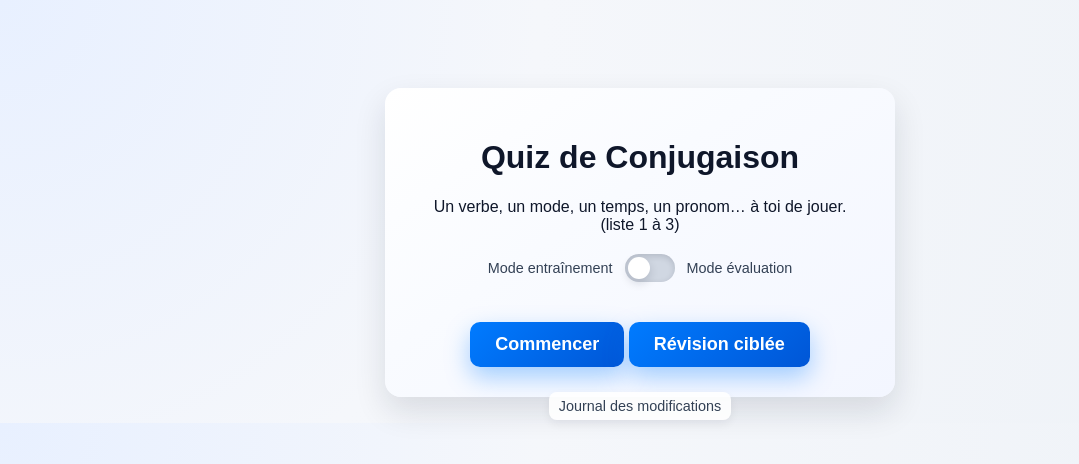
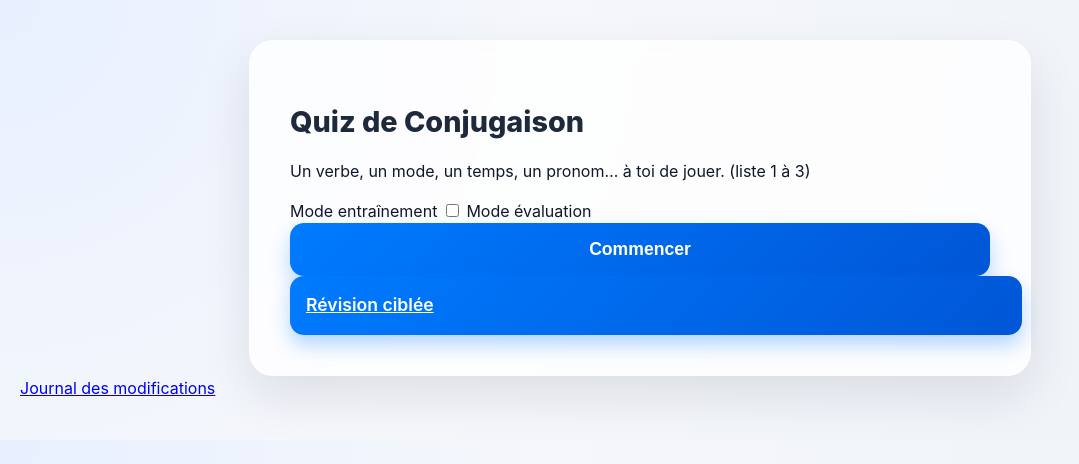
Before and after one commit to lemeilleurhackeur65645-cell/conjuguaisonv3, a Flask app: page / in a window 1280 px wide. Shown: the top 464 px of the page, without its empty margins (0-1079 px from the left). Run offline with Flask 3, Linux system fonts and the light colour scheme.

Commit message:
Update style.css

```diff
--- a/static/style.css
+++ b/static/style.css
@@ -1,307 +1,127 @@
+
 /* ============================================================
-   BASE — FIGMA REALISTIC + BLUE PREMIUM
-   (structure identique à ton ancien style.css)
+   GLOBAL & CONTAINERS
    ============================================================ */
-
 body {
-    font-family: Arial, sans-serif;
+    font-family: 'Inter', system-ui, -apple-system, sans-serif;
     background: radial-gradient(circle at top left, #e8f0ff, #f5f7fb 40%, #eef2f7 100%);
-    text-align: center;
-    padding-top: 80px;
     color: #0f172a;
+    margin: 0;
+    padding: 40px 20px;
+    line-height: 1.5;
 }
 
-/* Container principal */
 .container {
-    width: 450px;
+    max-width: 700px; /* Plus large pour les grilles de chips */
     margin: auto;
-    background: linear-gradient(145deg, #ffffff 0%, #f9fbff 40%, #f3f6ff 100%);
-    padding: 30px;
+    background: rgba(255, 255, 255, 0.8);
+    backdrop-filter: blur(10px);
+    padding: 40px;
+    border-radius: 24px;
+    border: 1px solid rgba(255, 255, 255, 0.5);
+    box-shadow: 0 20px 50px rgba(15, 23, 42, 0.1);
+}
+
+h1 { font-size: 1.8rem; font-weight: 800; margin-bottom: 8px; color: #1e293b; }
+.intro { color: #64748b; margin-bottom: 32px; font-size: 0.95rem; }
+
+/* ============================================================
+   SECTIONS & LOCK LOGIC
+   ============================================================ */
+.section {
+    margin-bottom: 24px;
+    padding: 24px;
+    background: #ffffff;
     border-radius: 16px;
-    box-shadow: 0 14px 32px rgba(15, 23, 42, 0.12);
+    border: 1px solid #e2e8f0;
+    transition: all 0.3s ease;
+}
+
+.section h2 {
+    font-size: 1rem;
+    font-weight: 700;
+    margin: 0 0 16px 0;
+    text-transform: uppercase;
+    letter-spacing: 0.05em;
+    color: #475569;
+}
+
+.section.disabled {
+    opacity: 0.4;
+    pointer-events: none;
+    filter: grayscale(0.8);
+    transform: scale(0.98);
 }
 
 /* ============================================================
-   BOUTON PRINCIPAL — FIGMA PREMIUM
+   CHIPS PREMIUM
    ============================================================ */
-
-.btn {
-    display: inline-block;
-    margin-top: 20px;
-    padding: 12px 25px;
-    background: linear-gradient(135deg, #007bff, #0056d6);
-    color: white;
-    text-decoration: none;
-    border-radius: 10px;
-    font-size: 18px;
-    border: none;
-    cursor: pointer;
-    font-weight: 600;
-    box-shadow: 0 10px 24px rgba(0, 123, 255, 0.35);
-    transition: transform 0.15s ease, box-shadow 0.15s ease, background 0.2s ease;
+.chips {
+    display: flex;
+    flex-wrap: wrap;
+    gap: 8px;
+    justify-content: flex-start;
 }
 
-.btn:hover {
-    background: linear-gradient(135deg, #0066e6, #0040a8);
-    box-shadow: 0 14px 32px rgba(0, 86, 214, 0.45);
-    transform: translateY(-2px);
+.chip {
+    position: relative;
+    padding: 10px 18px;
+    background: #f8fafc;
+    border: 1px solid #e2e8f0;
+    border-radius: 12px;
+    cursor: pointer;
+    font-size: 0.9rem;
+    font-weight: 500;
+    color: #334155;
+    transition: all 0.2s cubic-bezier(0.4, 0, 0.2, 1);
+    user-select: none;
+}
+
+.chip:hover {
+    background: #f1f5f9;
+    border-color: #cbd5e1;
+    transform: translateY(-1px);
+}
+
+.chip input { position: absolute; opacity: 0; pointer-events: none; }
+
+/* État Actif */
+.chip.active {
+    background: linear-gradient(135deg, #007bff, #0056d6);
+    color: #ffffff;
+    border-color: transparent;
+    box-shadow: 0 8px 16px rgba(0, 123, 255, 0.3);
+    transform: scale(0.96);
 }
 
 /* ============================================================
-   INPUTS — FIGMA REALISTIC
+   BOUTONS & FOOTER
    ============================================================ */
-
-input {
-    width: 80%;
-    padding: 12px;
-    margin-top: 20px;
-    font-size: 18px;
-    border-radius: 10px;
-    border: 1px solid #d0d7e2;
-    background: #ffffff;
-    box-shadow: 0 4px 10px rgba(15, 23, 42, 0.06);
+.btn {
+    display: block;
+    width: 100%;
+    padding: 16px;
+    background: linear-gradient(135deg, #007bff, #0056d6);
+    color: white;
+    border: none;
+    border-radius: 14px;
+    font-size: 1.1rem;
+    font-weight: 600;
+    cursor: pointer;
+    box-shadow: 0 10px 20px rgba(0, 123, 255, 0.3);
     transition: 0.2s;
 }
 
-input[name="reponse"] {
-    text-align: center;
+.btn:hover:not(:disabled) {
+    transform: translateY(-2px);
+    box-shadow: 0 14px 28px rgba(0, 123, 255, 0.4);
 }
 
-input[name="reponse"]:focus {
-    outline: none;
-    border-color: #007bff;
-    box-shadow: 0 0 0 3px rgba(0, 123, 255, 0.25);
+.back-button {
+    display: block;
+    text-align: center;
+    margin-top: 20px;
+    color: #64748b;
+    text-decoration: none;
+    font-size: 0.9rem;
 }
-
-/* ============================================================
-   LIENS / MENU
-   ============================================================ */
-
-.menu-link {
-    font-size: 0.9rem;
-    color: #334155;
-    text-decoration: none;
-    background: rgba(255, 255, 255, 0.9);
-    padding: 6px 10px;
-    border-radius: 8px;
-    box-shadow: 0 4px 10px rgba(15, 23, 42, 0.06);
-    transition: opacity 0.2s, color 0.2s;
-}
-
-.menu-link:hover {
-    opacity: 1;
-    color: #000;
-}
-
-/* Bouton retour */
-.back-button {
-    display: inline-block;
-    margin-top: 30px;
-    padding: 10px 18px;
-    background: #f1f5f9;
-    border-radius: 8px;
-    color: #333;
-    text-decoration: none;
-    font-weight: 500;
-    transition: background 0.2s, color 0.2s;
-}
-
-.back-button:hover {
-    background: #e2e8f0;
-    color: #000;
-}
-
-/* ============================================================
-   CHIPS — FIGMA REALISTIC
-   ============================================================ */
-
-.chips {
-    display: flex;
-    flex-wrap: wrap;
-    gap: 12px;
-    justify-content: center;
-}
-
-.chip {
-    display: inline-flex;
-    align-items: center;
-    justify-content: center;
-    min-width: 140px;
-    padding: 10px 16px;
-    border-radius: 999px;
-    border: 1px solid #d0d7e2;
-    cursor: pointer;
-    font-size: 0.95rem;
-    background: #ffffff;
-    box-shadow: 0 4px 10px rgba(15, 23, 42, 0.06);
-    transition: 0.15s;
-}
-
-.chip.active {
-    background: linear-gradient(135deg, #007bff, #0056d6);
-    color: #fff;
-    border-color: transparent;
-    box-shadow: 0 10px 24px rgba(0, 123, 255, 0.35);
-}
-
-/* ============================================================
-   INTERRUPTEUR — FIGMA REALISTIC
-   ============================================================ */
-
-.switch-container {
-    display: flex;
-    justify-content: center;
-    align-items: center;
-    gap: 12px;
-    margin: 20px 0;
-}
-
-.switch-label {
-    font-size: 0.9rem;
-    color: #334155;
-}
-
-.switch {
-    position: relative;
-    width: 50px;
-    height: 28px;
-}
-
-.switch input {
-    opacity: 0;
-    width: 0;
-    height: 0;
-}
-
-.slider {
-    position: absolute;
-    cursor: pointer;
-    inset: 0;
-    background: #d0d7e2;
-    border-radius: 28px;
-    transition: 0.3s;
-    box-shadow: inset 0 2px 6px rgba(15, 23, 42, 0.15);
-}
-
-.slider:before {
-    content: "";
-    position: absolute;
-    height: 22px;
-    width: 22px;
-    left: 3px;
-    bottom: 3px;
-    background: #ffffff;
-    border-radius: 50%;
-    box-shadow: 0 4px 10px rgba(15, 23, 42, 0.15);
-    transition: 0.3s;
-}
-
-input:checked + .slider {
-    background: linear-gradient(135deg, #007bff, #0056d6);
-}
-
-input:checked + .slider:before {
-    transform: translateX(22px);
-}
-
-/* ============================================================
-   TIMER — FIGMA REALISTIC
-   ============================================================ */
-
-.timer {
-    font-size: 1.1rem;
-    font-weight: 600;
-    color: #b30000;
-    margin-bottom: 15px;
-}
-
-.timer-box {
-    background: #ffe5e5;
-    color: #c0392b;
-    padding: 14px 26px;
-    border-radius: 14px;
-    font-size: 30px;
-    font-weight: 700;
-    display: inline-block;
-    box-shadow: 0 6px 16px rgba(192, 57, 43, 0.25);
-}
-
-/* Animation */
-@keyframes timer-pulse {
-    0% { transform: scale(1); }
-    50% { transform: scale(1.05); }
-    100% { transform: scale(1); }
-}
-
-.timer-warning {
-    animation: timer-pulse 0.8s ease-in-out infinite;
-}
-
-/* ============================================================
-   PROGRESS BAR — FIGMA REALISTIC
-   ============================================================ */
-
-.progress-container {
-    width: 100%;
-    height: 10px;
-    background: #e2e8f0;
-    border-radius: 6px;
-    overflow: hidden;
-    margin: 10px 0 5px 0;
-}
-
-.progress-bar {
-    height: 100%;
-    background: linear-gradient(90deg, #007bff, #0056d6);
-    transition: width 0.3s ease;
-}
-
-/* ============================================================
-   BILAN / ANALYSE / ERREURS
-   ============================================================ */
-
-.question-text {
-    font-size: 1.4rem;
-    font-weight: 600;
-    margin-bottom: 20px;
-}
-
-.bilan-title,
-.analyse-title {
-    font-size: 1.3rem;
-    margin-top: 25px;
-    margin-bottom: 10px;
-    color: #1e293b;
-    font-weight: 700;
-}
-
-.bilan-item,
-.erreur-item,
-.analyse-item {
-    margin-bottom: 6px;
-    color: #334155;
-}
-
-.suggestion {
-    margin-top: 10px;
-    font-style: italic;
-    color: #475569;
-}
-
-/* ============================================================
-   MOBILE
-   ============================================================ */
-
-@media (max-width: 600px) {
-    .container {
-        padding: 20px;
-        width: 100%;
-        max-width: 100%;
-    }
-
-    .back-button {
-        width: 100%;
-        padding: 12px;
-        font-size: 1rem;
-    }
-}
```
